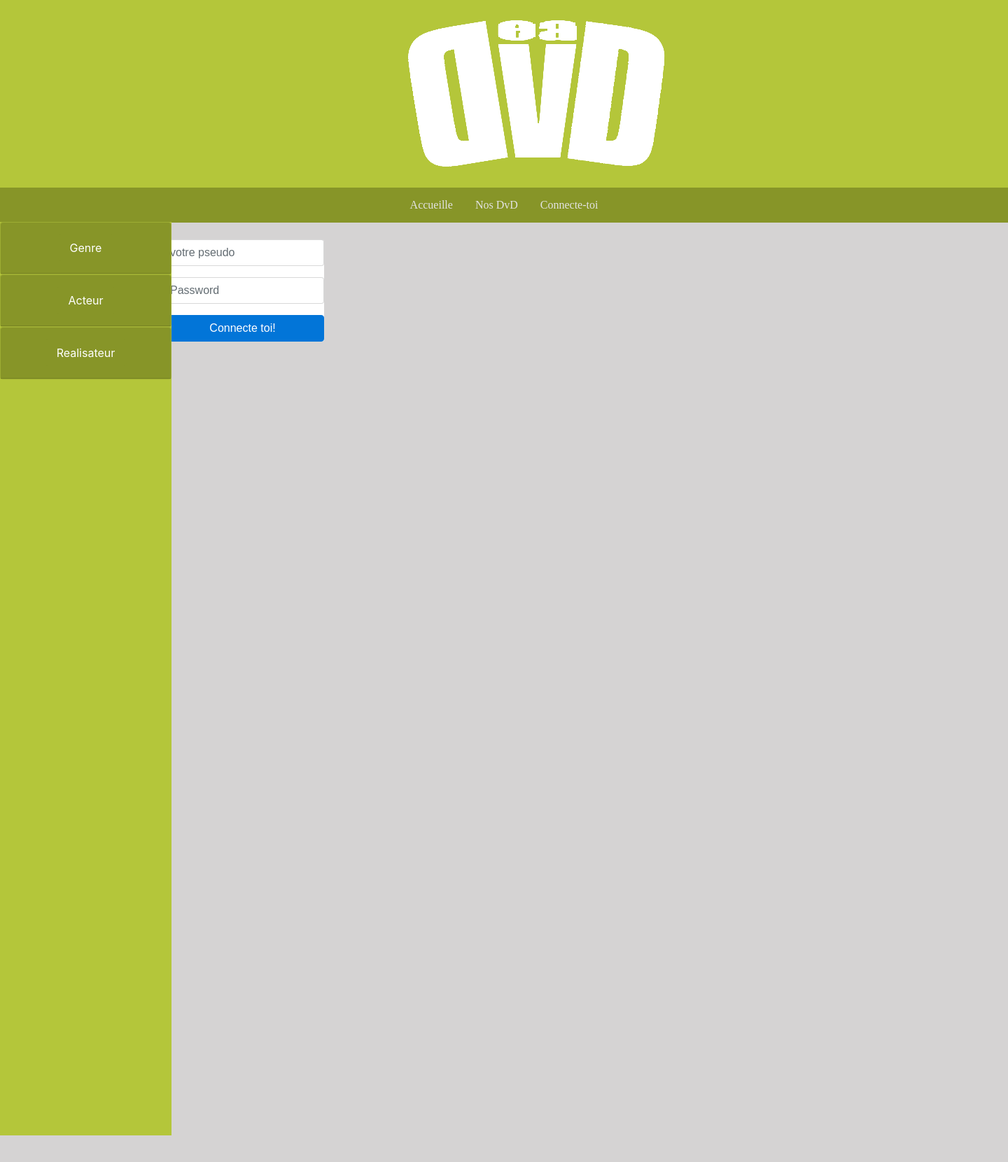
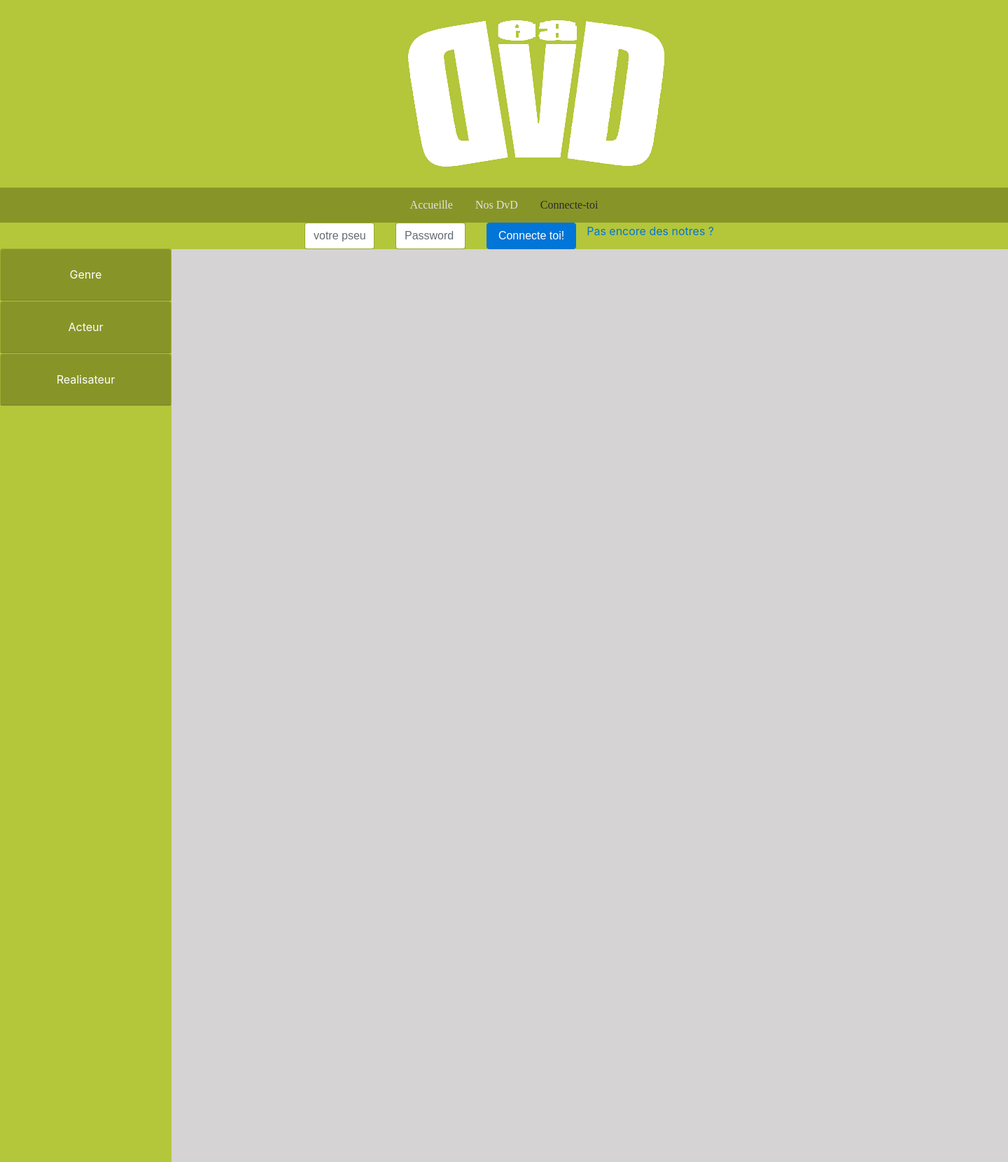
Before and after one commit to danielGibaru/DeeveadeeV2, a CodeIgniter app: the page made by application/views/templates/header.php in a window 1440 px wide; the page is wider, and only the part inside the window is pictured. Shown: that part at 70% size. Before the commit the page ends 1622 px from the top of that part, so only its background shows below. Run offline with CodeIgniter, Linux system fonts and the light colour scheme; data that the repository does not hold is empty; some libraries are stand-ins or nearby versions.

Commit message:
lot M.A.J

```diff
--- a/application/views/templates/header.php
+++ b/application/views/templates/header.php
@@ -27,10 +27,30 @@
         </li>
 
         <li class="nav-item">
-          <a class="nav-link" href="http://deeveadeev2.my/index.php/loginOrCreate/a">Connecte-toi</a>
+          <!-- <a class="nav-link" href="http://deeveadeev2.my/index.php/loginOrCreate/a">Connecte-toi</a> -->
+          <a class="nav-link" id="login">Connecte-toi</a>
         </li>
       </ul>
     </nav>
+    <div id="formStyle" class="row justify-content-center">
+      <div class="col-5">
+        <form>
+          <div class="row">
+            <div class="col">
+              <input type="text" class="form-control" placeholder="votre pseudo">
+            </div>
+            <div class="col">
+              <input type="password" class="form-control" id="exampleInputPassword1" placeholder="Password">
+            </div>
+            <div class="col">
+              <button type="submit" class="btn btn-primary">Connecte toi!</button>
+            </div>
+            <a href="http://deeveadeev2.my/index.php/loginOrCreate/a">Pas encore des notres ?</a>
+
+          </div>
+        </form>
+      </div>
+    </div>
   </div>
   <br>
 
@@ -89,16 +109,16 @@
         </div>
       </div>
     </div>
-    <div>
-      <form id='formStyle'>
-        <div class="form-group">
-            <input type="text" class="form-control" placeholder="votre pseudo">
-        </div>
-        <div class="form-group">
-          <input type="password" class="form-control" id="exampleInputPassword1" placeholder="Password">
-        </div>
-        <button type="submit" class="btn btn-primary btn-block">Connecte toi!</button>
-      </form>
-    </div>
+
     <div class="col-1">
     </div>
+<script>
+
+    $(document).ready(function(){
+
+      $('#login').click(function(){
+          $("#formStyle").toggle();
+      });
+    });
+
+  </script>
--- a/assets/css/master.css
+++ b/assets/css/master.css
@@ -103,7 +103,7 @@ margin: 5px 0;
 
 #formStyle{
 
-  background-color: white;
+  background-color: #b4c63a;
   border-radius: 2%;
 }
 
```
